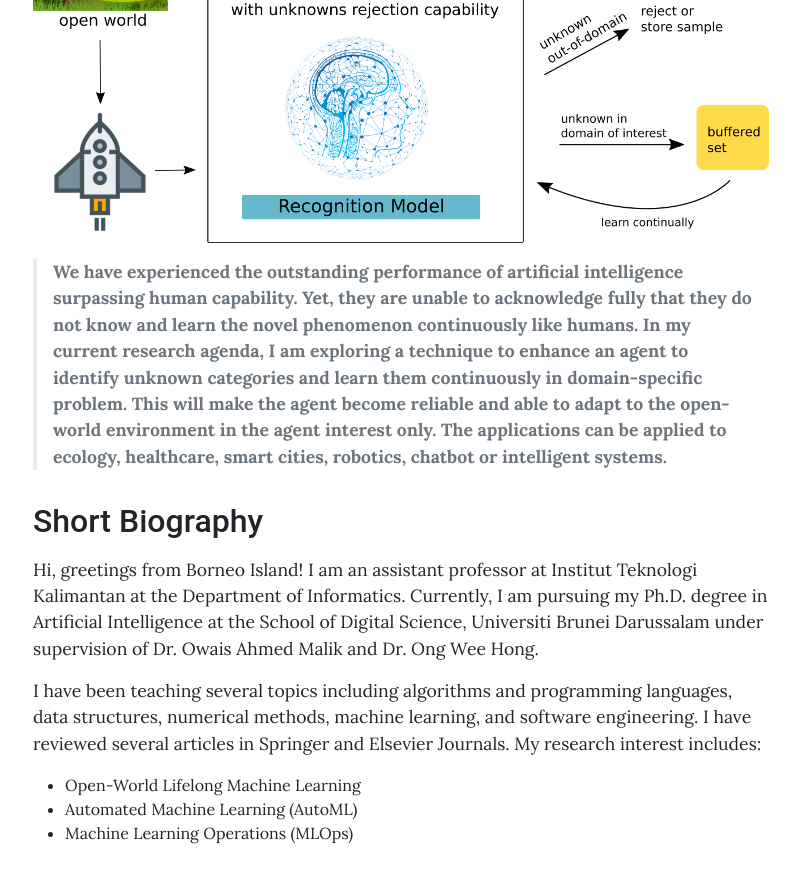
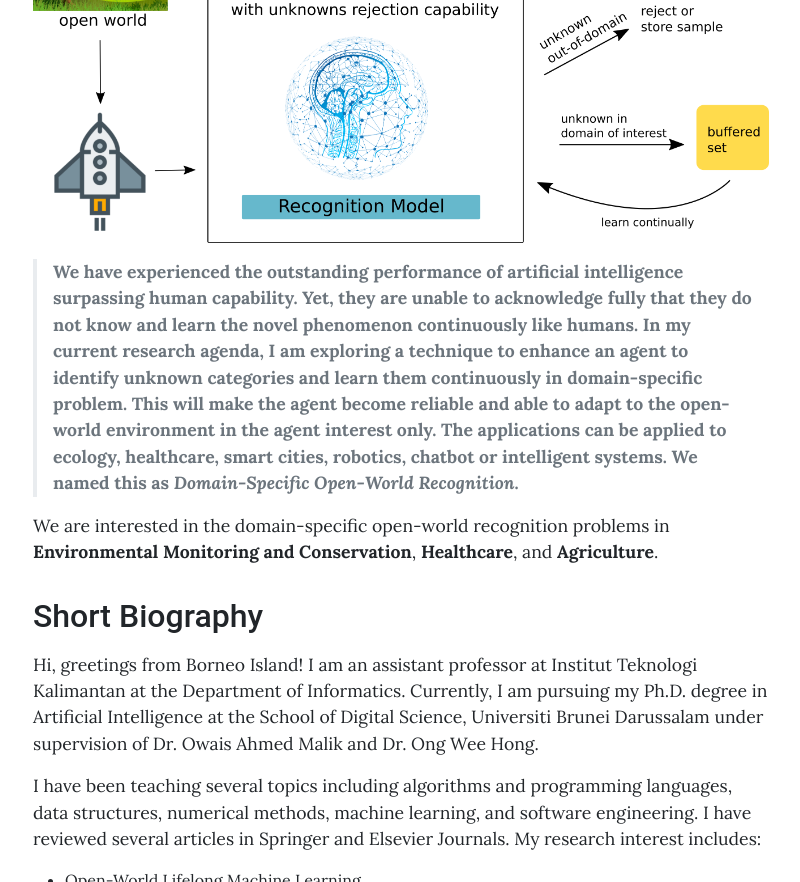
Before and after one commit to gusti-alfarisy/gusti-alfarisy.github.io, a Jekyll site: the page built from pages/home.md, in a window 1280 px wide and 900 px high, scrolled down 903 px, cut to the strip 0-882 px from the top of the window. Shown: the whole strip, without its empty margins (239-1039 px from the left). Built offline with Jekyll 4.4.1, drawn with Linux system fonts in a browser that asks for light colours.

Commit message:
update home page

```diff
--- a/pages/home.md
+++ b/pages/home.md
@@ -20,7 +20,9 @@ ___
 ## Research Agendas
 
 ![Current research agendas](assets/theme/images/main_illustration_final.png)
-> **We have experienced the outstanding performance of artificial intelligence surpassing human capability. Yet, they are unable to acknowledge fully that they do not know and learn the novel phenomenon continuously like humans. In my current research agenda, I am exploring a technique to enhance an agent to identify unknown categories and learn them continuously in domain-specific problem.  This will make the agent become reliable and able to adapt to the open-world environment in the agent interest only. The applications can be applied to ecology, healthcare, smart cities, robotics, chatbot or intelligent systems.**
+> **We have experienced the outstanding performance of artificial intelligence surpassing human capability. Yet, they are unable to acknowledge fully that they do not know and learn the novel phenomenon continuously like humans. In my current research agenda, I am exploring a technique to enhance an agent to identify unknown categories and learn them continuously in domain-specific problem.  This will make the agent become reliable and able to adapt to the open-world environment in the agent interest only. The applications can be applied to ecology, healthcare, smart cities, robotics, chatbot or intelligent systems. We named this as _Domain-Specific Open-World Recognition_.**
+
+We are interested in the domain-specific open-world recognition problems in **Environmental Monitoring and Conservation**, **Healthcare**, and **Agriculture**.
 
 ## Short Biography
 
```
